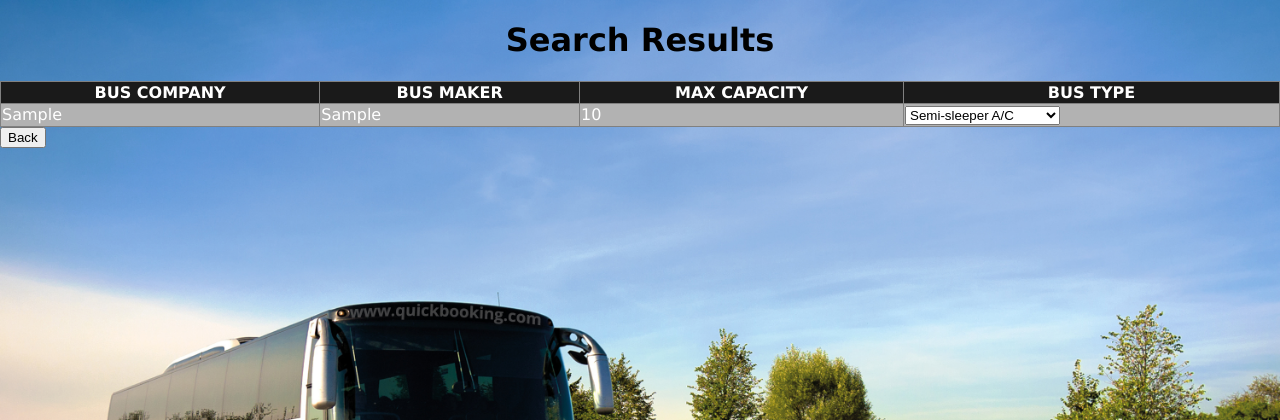
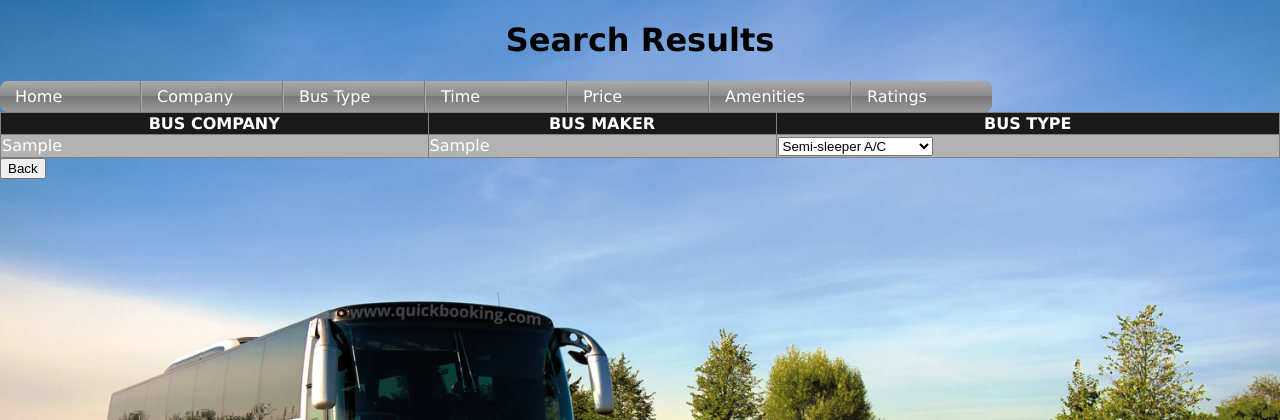
Before and after one commit to knowledge-sharing-campaign/QuickBooking, a Django app: template QuickBooking/templates/QuickBooking/results.html in a window 1280 px wide. Shown: the top 420 px of the page. Run offline with Django 3.2, Linux system fonts and the light colour scheme; the template is opened without the code that fills it: values that come from a table or form of the project are taken from there, others are empty; tables that the repository leaves empty hold one stand-in row (values such as "Sample post").

Commit message:
Paulcy |#18| adding menu bar in result page.

```diff
--- /dev/null
+++ b/QuickBooking/static/QuickBooking/css/menu.css
@@ -0,0 +1,75 @@
+@charset "utf-8";
+/* CSS Document */
+
+#menu a {
+	background-image: ;
+	background-position: center;
+	display:block;
+	color: #fff;
+	text-decoration:none;
+
+}
+
+#menu > li,
+
+#menu > li li{
+	position: relative;
+	display: inline-block;
+	width: 110px;
+	padding: 6px 15px;
+	background-color: #777;
+	background-image: linear-gradient(#aaa, #888 50%, #777 50%, #999);
+
+}
+
+#menu > li li { background: transparent none;}
+#menu > li li a { color: #444; }
+#menu > li li:hover { background:#eee; }
+#menu > li:first-child {
+	border-right: 1px solid #777;
+	border-radius: 8px 0 0 8px;
+}
+#menu > li + li {
+	border-left: 1px solid #aaa;
+	border-right: 1px solid #777;
+}
+#menu > li:last-child{
+	border-right: 0;
+	border-left: 1px solid #aaa;
+	border-radius: 0 8px 8px 0 ;
+}
+#menu > li:hover {
+	background-color: #999;
+	background-image: linear-gradient(#ccc, #aaa 50%, #999 50%, #bbb);
+}
+
+#menu ul {
+	position: absolute;
+	top: 2em; left: 0;
+	max-height: 0em;
+	margin: 0; padding: 0;
+	background-color: #ddd;
+	background-image: linear-gradient(#fff,#ddd);
+	overflow: hidden;
+	transition: 1s max-height 0.3s;
+	border-radius: 0 0 8px 8px;
+}
+#menu > li:hover ul{
+	max-height: 13em;
+}
+
+#header {
+	background-image: ;
+	background-position: ;
+
+}
+
+#body {
+	background-image: ;
+	background-position: center;
+	background-repeat: no-repeat;
+	background-size: 100%;
+	margin: 0;
+
+
+}
--- /dev/null
+++ b/QuickBooking/static/QuickBooking/css/result.css
@@ -0,0 +1,8 @@
+@charset "utf-8";
+/* CSS Document */
+
+#header{
+	background-color:#09002b;
+	width:100%;
+	margin:0;
+}
--- a/QuickBooking/templates/QuickBooking/index.html
+++ b/QuickBooking/templates/QuickBooking/index.html
@@ -20,7 +20,7 @@
     </div>
 
     <div class="logo1">
-        <img src="{% static "QuickBooking/images/logo3.png" %}" height="300" width="700"  />
+        <img src="{% static "QuickBooking/images/logo3.png" %}" height="280" width="700"  />
         </div>
 
     <center>
--- a/QuickBooking/templates/QuickBooking/results.html
+++ b/QuickBooking/templates/QuickBooking/results.html
@@ -5,13 +5,67 @@
 <head>
     <title>Search Results</title>
     <link rel="stylesheet" type="" href="{% static "QuickBooking/css/home.css" %}">
+    <link rel="stylesheet" type="" href="{% static "QuickBooking/css/result.css" %}">
+    <link rel="stylesheet" type="" href="{% static "QuickBooking/css/menu.css" %}">
 </head>
 <body>
     <div style="text-align: center;">
         <h1>Search Results</h1>
     </div>
 
-    <h3 style="text-align:center"></h3>
+    <table style="width:100%" >
+    <tr>
+             <ul id="menu">
+        <li><a href="" onclick="window.history.back();" method="post">Home</a></li>
+        <li><a href="">Company</a>
+        <ul>
+        <li><a href="">Orange</a></li>
+        <li><a href="">mercedes</a></li>
+        <li><a href="">Neeta</a></li>
+        <li><a href="">Tata</a></li>
+        </ul>
+        </li>
+        <li><a href="">Bus Type</a>
+        <ul>
+        <li><a href="">Semi/SleeperAC</a></li>
+        <li><a href="">Semi/Sleeper</a></li>
+        <li><a href="">Sleeper/AC</a></li>
+        <LI><a href="">Sleeper</a></li>
+        </ul>
+        </li>
+        <li><a href="">Time</a>
+        <ul>
+        <li><a href="">12h-30</a></li>
+        <li><a href="">12h-45</a></li>
+        <li><a href="">14h-40</a></li>
+        <li><a href="">17h-30</a></li>
+        <li><a href="">15h-45</a></li>
+        </ul>
+        </li>
+        <li><a href="">Price</a>
+        <ul>
+        <li><a href="">1000rs</a></li>
+        <li><a href="">1500rs</a></li>
+        <li><a href="">2000rs</a></li>
+        <li><a href="">Else</a></li>
+        </ul>
+        </li>
+        <li><a href="">Amenities</a>
+        <ul>
+        <li><a href="">Wifi</a></li>
+        <li><a href="">News Paper</a></li>
+        <li><a href="">Food</a></li>
+        <li><a href="">Cinema</a></li>
+        </ul>
+        <li><a href="">Ratings</a>
+        <ul>
+        <li><a href="">Very Good</a></li>
+        <li><a href="">Good</a></li>
+        <li><a href="">Bad</a></li>
+        </ul>
+
+    </tr>
+  </table>
 
  <table border="1" style="width:100%">
 
@@ -19,14 +73,12 @@
      <tr>
          <th>BUS COMPANY</th>
          <th>BUS MAKER</th>
-         <th>MAX CAPACITY</th>
          <th>BUS TYPE</th>
      </tr>
         {% for route in bus_routes %}
          <tr>
             <td>{{ route.bus.company }}</td>
             <td>{{ route.bus.make }}</td>
-            <td>{{ route.bus.capacity }}</td>
             <td>
                <select>
                   <option value = "BusType1" > Semi-sleeper A/C </option>
```
